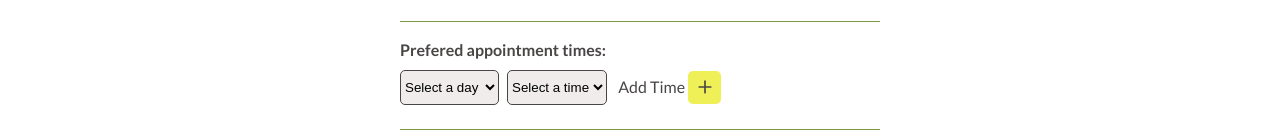
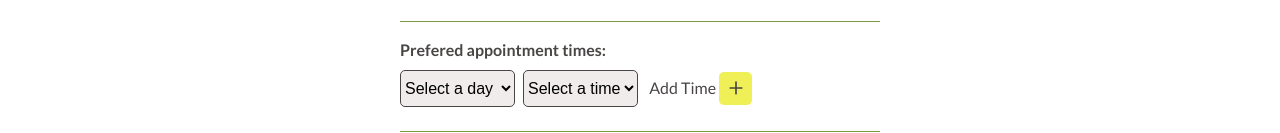
Before and after one commit to rmarafioti/wildWindNext, a Next.js app: page /requestappt in a window 1280 px wide. Shown: the part 819-952 px from the top of the page. Built offline with nearby package versions, Linux system fonts and the light colour scheme.

Commit message:
adjusted sizing on form

```diff
--- a/src/pages/index.js
+++ b/src/pages/index.js
@@ -1,5 +1,4 @@
 import React from "react";
-import Image from "next/image";
 import Head from "next/head";
 import Link from "next/link";
 import LandingPageArt from "@/components/LandingPageArt";
@@ -23,7 +22,6 @@ export default function Home() {
         />
         <link rel="canonical" href="https://wildwindtattoo.com/" />
       </Head>
-      {/*<h1 className={styles.headerHome}>WILD WIND TATTOO</h1>*/}
       <p className={styles.contactParagraph}>
         Book your appointment today or visit us at 1452 N. Western Ave. Chicago
         IL 60622.
--- a/src/styles/datetimefield.module.css
+++ b/src/styles/datetimefield.module.css
@@ -18,6 +18,7 @@
 }
 
 .timeForm {
+  font-size: 16px;
   border: solid 1px var(--wildBlack);
   background-color: rgb(240, 236, 236);
   margin: 0.5rem 0.5rem 0.5rem 0rem;
--- a/src/styles/form.module.css
+++ b/src/styles/form.module.css
@@ -48,6 +48,7 @@
 }
 
 #file {
+  font-size: 16px;
   color: var(--wildBlack);
   border: none;
   padding: 0.25rem 0rem 0rem 0rem;
```
